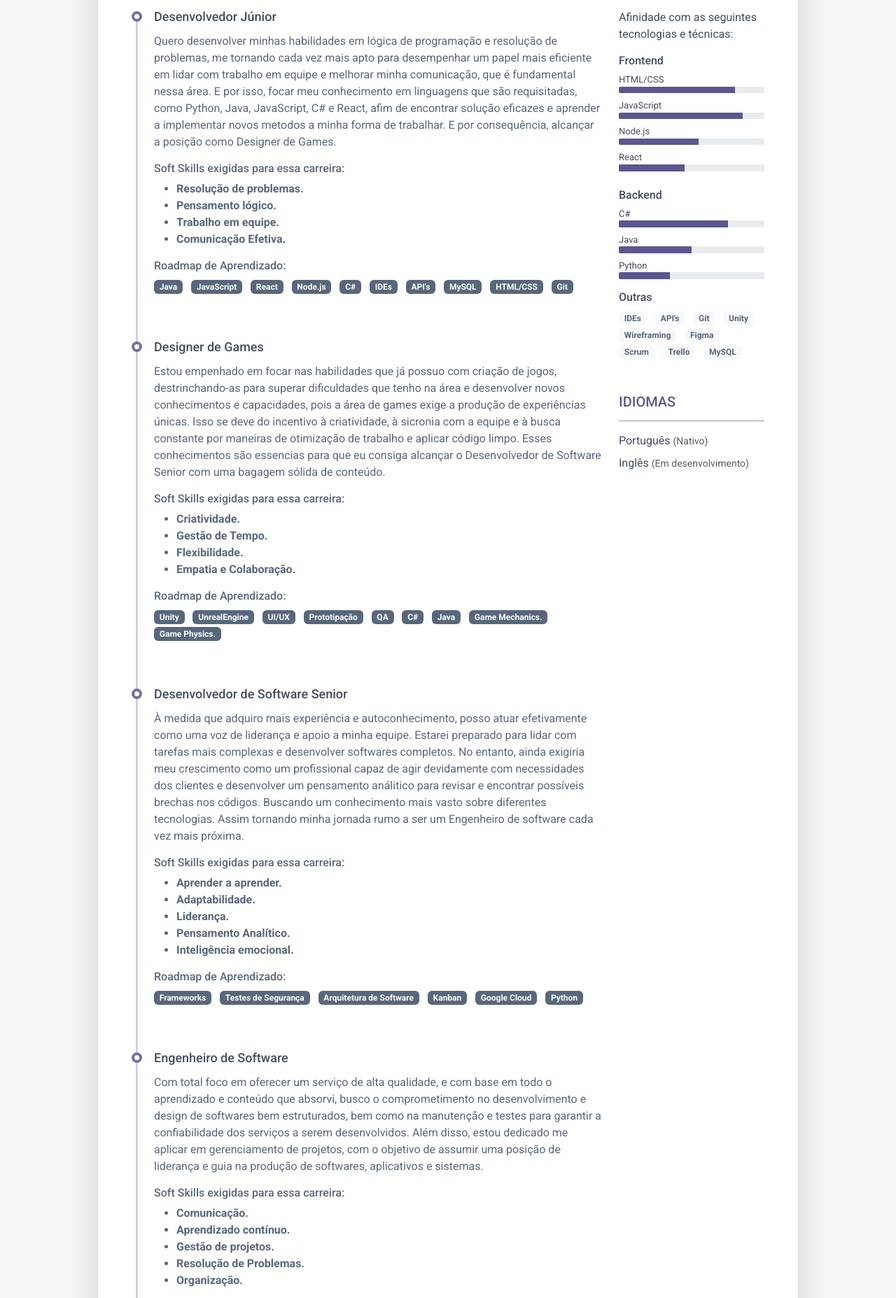
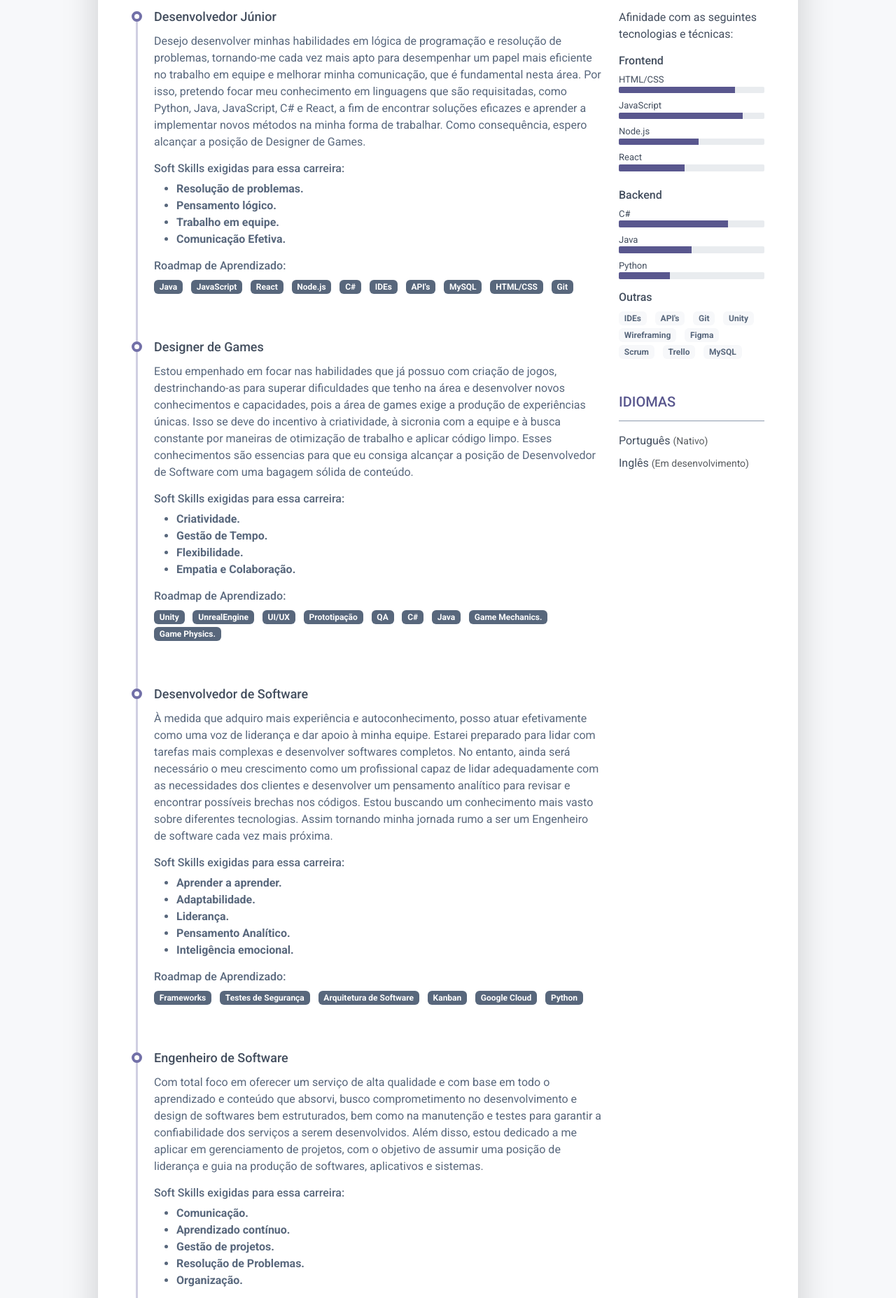
Before and after one commit to Christian-Rui/mapa-de-carreira, a plain HTML site: page index.html in a window 1280 px wide. Shown: the part 715-2570 px from the top of the page at 70% size. Drawn offline with Linux system fonts and the light colour scheme.

Commit message:
Ultimas alterações

```diff
--- a/index.html
+++ b/index.html
@@ -93,15 +93,8 @@
 				<section class="resume-section summary-section mb-5">
 					<h2 class="resume-section-title text-uppercase font-weight-bold pb-3 mb-3">Prazer em Conhecer</h2>
 					<div class="resume-section-content">
-						<p class="mb-0"> Olá, sou Christian William, formado em Tecnologia em Jogos Digitais, e através
-							do ProProfissão e do Oracle Next Education, aprimoro constantemente minhas habilidades em
-							desenvolvimento web. Possuo destaque por meu envolvimento no projeto DemoDay 'Buildar" e
-							participando de projetos de criação de jogos durante a faculdade. Tenho foco em me tornar um
-							profissional que ofereça um serviço de qualidade e otimizado, com interesse especial na área
-							de Back-end. Tenho conhecimento básico em Java, e C# para desenvolvimento de jogos na Unity.
-							Além disso, estou solidificando minhas habilidades em Front-end, trabalhando com HTML, CSS,
-							JavaScript e React. No meu tempo livre, sou fã de jogos indie e gosto de passar tempo com
-							pessoas queridas.</p>
+						<p class="mb-0">
+							Olá, sou Christian William, formado em Tecnologia em Jogos Digitais. Através do ProProfissão e do Oracle Next Education, aprimoro constantemente minhas habilidades em desenvolvimento web. Destaco-me pelo meu envolvimento no projeto DemoDay 'Buildar' e pela participação em projetos de criação de jogos durante a faculdade. Estou focado em me tornar um profissional que ofereça um serviço de qualidade e otimizado, com interesse especial na área de Back-end. Possuo conhecimento básico em Java, e C# para desenvolvimento de jogos na Unity. Além disso, estou solidificando minhas habilidades em Front-end, trabalhando com HTML, CSS, JavaScript e React. No meu tempo livre, sou fã de jogos indie e gosto de passar tempo com pessoas queridas.</p>
 
 						<!-- Altere o link para um PDF do seu Curriculo -->
 						<a class="btn"
@@ -126,14 +119,8 @@
 											</div>
 										</div>
 										<div class="resume-timeline-item-desc">
-											<p>Quero desenvolver minhas habilidades em lógica de programação e resolução
-												de problemas, me tornando cada vez mais apto para desempenhar um papel
-												mais eficiente em lidar com trabalho em equipe e melhorar minha
-												comunicação, que é fundamental nessa área. E por isso, focar meu
-												conhecimento em linguagens que são requisitadas, como Python, Java,
-												JavaScript, C# e React, afim de encontrar solução eficazes e aprender a
-												implementar novos metodos a minha forma de trabalhar. E por
-												consequência, alcançar a posição como Designer de Games.</p>
+											<p>
+												Desejo desenvolver minhas habilidades em lógica de programação e resolução de problemas, tornando-me cada vez mais apto para desempenhar um papel mais eficiente no trabalho em equipe e melhorar minha comunicação, que é fundamental nesta área. Por isso, pretendo focar meu conhecimento em linguagens que são requisitadas, como Python, Java, JavaScript, C# e React, a fim de encontrar soluções eficazes e aprender a implementar novos métodos na minha forma de trabalhar. Como consequência, espero alcançar a posição de Designer de Games.</p>
 											</p>
 											<h4 class="resume-timeline-item-desc-heading font-weight-bold">
 												Soft Skills exigidas para essa carreira:
@@ -189,8 +176,8 @@
 												exige a produção de experiências únicas. Isso se deve do incentivo à
 												criatividade, à sicronia com a equipe e à busca constante por maneiras
 												de otimização de trabalho e aplicar código limpo. Esses
-												conhecimentos são essencias para que eu consiga alcançar o Desenvolvedor
-												de Software Senior com uma bagagem sólida de conteúdo.
+												conhecimentos são essencias para que eu consiga alcançar a posição de Desenvolvedor
+												de Software com uma bagagem sólida de conteúdo.
 											</p>
 											<h4 class="resume-timeline-item-desc-heading font-weight-bold">
 												Soft Skills exigidas para essa carreira:
@@ -233,24 +220,13 @@
 										<div class="resume-timeline-item-header mb-2">
 											<div class="d-flex flex-column flex-md-row">
 												<h3 class="resume-position-title font-weight-bold mb-1">Desenvolvedor de
-													Software Senior
+													Software
 												</h3>
 
 											</div>
 										</div>
 										<div class="resume-timeline-item-desc">
-											<p>À medida que adquiro mais experiência e autoconhecimento, posso atuar
-												efetivamente
-												como uma voz de liderança e apoio a minha equipe. Estarei preparado para
-												lidar
-												com tarefas mais complexas e desenvolver softwares completos. No
-												entanto,
-												ainda exigiria meu crescimento como um profissional capaz de agir
-												devidamente com necessidades dos clientes e desenvolver um pensamento
-												análitico para revisar e encontrar possíveis brechas nos códigos.
-												Buscando um conhecimento mais vasto sobre diferentes tecnologias. Assim
-												tornando minha jornada rumo a ser um Engenheiro de software cada vez
-												mais próxima.
+											<p>À medida que adquiro mais experiência e autoconhecimento, posso atuar efetivamente como uma voz de liderança e dar apoio à minha equipe. Estarei preparado para lidar com tarefas mais complexas e desenvolver softwares completos. No entanto, ainda será necessário o meu crescimento como um profissional capaz de lidar adequadamente com as necessidades dos clientes e desenvolver um pensamento analítico para revisar e encontrar possíveis brechas nos códigos. Estou buscando um conhecimento mais vasto sobre diferentes tecnologias. Assim tornando minha jornada rumo a ser um Engenheiro de software cada vez mais próxima.
 											</p>
 											<h4 class="resume-timeline-item-desc-heading font-weight-bold">
 												Soft Skills exigidas para essa carreira:
@@ -294,13 +270,7 @@
 											</div>
 										</div>
 										<div class="resume-timeline-item-desc">
-											<p>Com total foco em oferecer um serviço de alta qualidade, e com base em
-												todo o aprendizado e conteúdo que absorvi, busco o comprometimento no
-												desenvolvimento e design de softwares bem estruturados, bem como na
-												manutenção e testes para garantir a confiabilidade dos serviços a serem
-												desenvolvidos. Além disso, estou dedicado me aplicar em gerenciamento de
-												projetos, com o objetivo de assumir uma posição de liderança e guia na
-												produção de softwares, aplicativos e sistemas.</p>
+											<p>Com total foco em oferecer um serviço de alta qualidade e com base em todo o aprendizado e conteúdo que absorvi, busco comprometimento no desenvolvimento e design de softwares bem estruturados, bem como na manutenção e testes para garantir a confiabilidade dos serviços a serem desenvolvidos. Além disso, estou dedicado a me aplicar em gerenciamento de projetos, com o objetivo de assumir uma posição de liderança e guia na produção de softwares, aplicativos e sistemas.</p>
 											<h4 class="resume-timeline-item-desc-heading font-weight-bold">
 												Soft Skills exigidas para essa carreira:
 											</h4>
```
